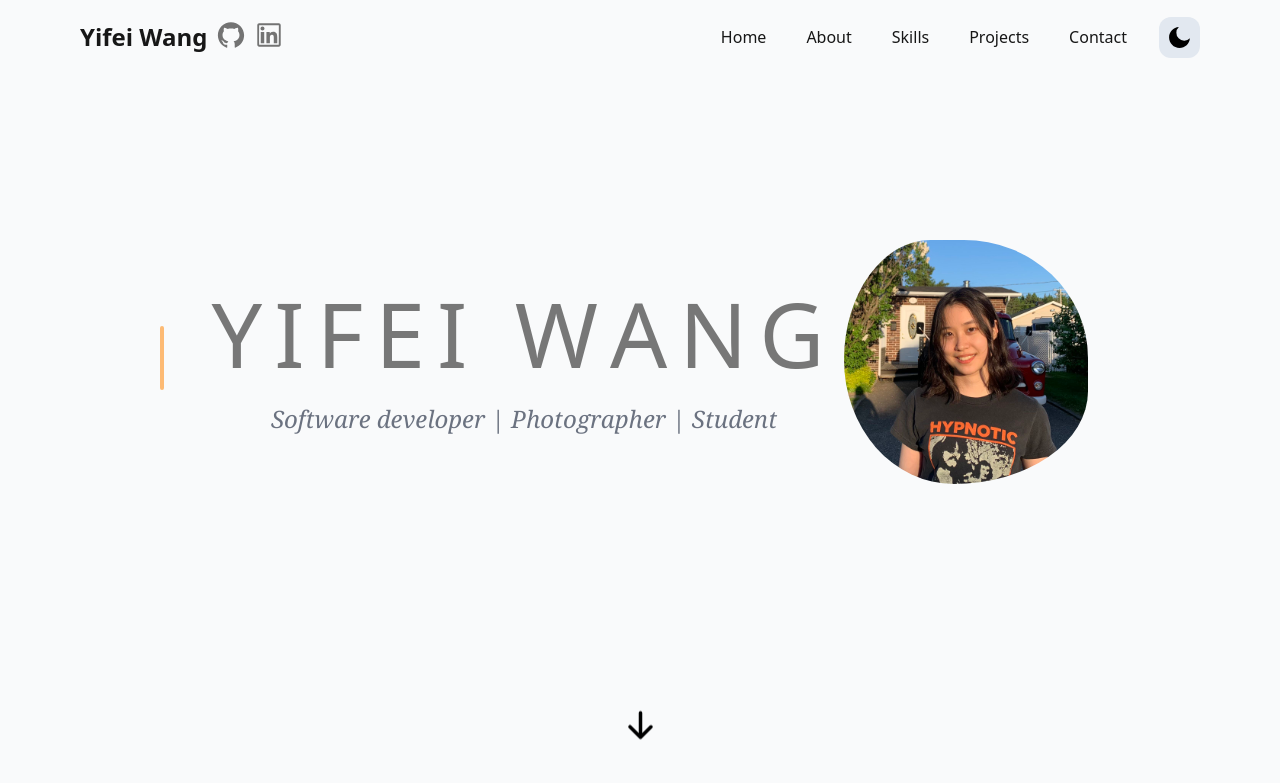
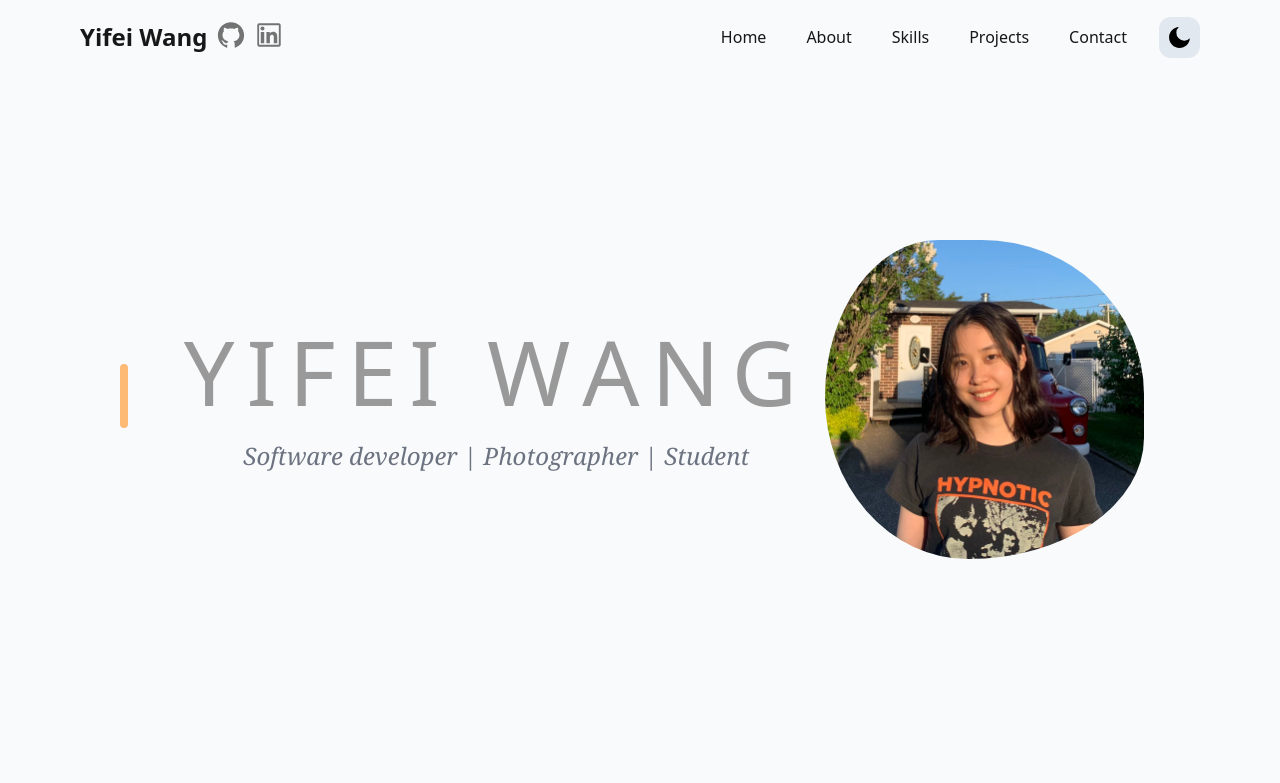
Before and after one commit to yifeiw701/portfolio-app, a Next.js app: page / in a window 1280 px wide. Shown: the top 783 px of the page. Built offline with nearby package versions, Linux system fonts and the light colour scheme.

Commit message:
improve the layout

```diff
--- a/app/layout.tsx
+++ b/app/layout.tsx
@@ -15,6 +15,7 @@ export default function RootLayout({
       <body className="bg-gray-50 dark:bg-gray-900">
         <ThemeProvider attribute="class">
           <Navbar />
+          <div />
           {children}
           <Footer />
         </ThemeProvider>
--- a/app/page.tsx
+++ b/app/page.tsx
@@ -7,7 +7,7 @@ import ContactMe from "@/components/Contact";
 
 export default function Home() {
   return (
-    <main className="mx-auto max-w-3xl px-4 sm:px-6 md:max-w-5xl">
+    <main className=" flex-grow mx-auto max-w-3xl px-5 sm:px-6 md:max-w-5xl lg:max-w-6xl">
       <Hero />
       <About />
       <Skills />
--- a/components/Hero.tsx
+++ b/components/Hero.tsx
@@ -16,7 +16,7 @@ const TitleLetter = (props: { name: string; index: number }) => {
     <motion.li
       key={name}
       className={`cursor-pointer ${animating ? "animate-rotate" : ""} mr-3`}
-      initial={{ rotateY: 0, color: "#777" }}
+      initial={{ rotateY: 0, color: "#999999" }}
       onMouseEnter={() => setAnimating(true)}
       onAnimationEnd={() => setAnimating(false)}
       style={{ fontSize: "7vw", animationFillMode: "forwards" }}
@@ -29,9 +29,9 @@ const TitleLetter = (props: { name: string; index: number }) => {
 const Hero = () => {
   return (
     <section id="home">
-      <div className="flex flex-col-reverse relative md:flex-row text-center items-center justify-center animate-fadeIn my-10 py-16 sm:py-32 md:py-48 md:px-8 md:space-x-8 md:text-left lg:px-2">
+      <div className="flex flex-col-reverse relative md:flex-row text-center items-center justify-center animate-fadeIn my-10 py-16 sm:py-32 md:py-48 md:px-8 md:space-x-4 lg:space-x-4 md:text-left">
         <hr className="w-2 h-16 mr-4 lg:mr-10 my-auto bg-orange-300 border-0 rounded invisible md:visible"></hr>
-        <div className="md:mt-2 md:w-3/5">
+        <div className="md:mt-2 ">
           <div className="text-4xl mt-6 md:mt-0 md:text-6xl">
             <motion.ul
               className="flex justify-center items-center"
@@ -50,7 +50,7 @@ const Hero = () => {
         </div>
 
         <motion.div
-          className="md:mt-2 md:w-1/2 shadow-img animate-profile__animate"
+          className="md:mt-2  shadow-img animate-profile__animate"
           style={{ borderRadius: "50%", overflow: "hidden" }}
           animate={{
             borderRadius: [
--- a/components/Navbar.tsx
+++ b/components/Navbar.tsx
@@ -111,15 +111,12 @@ const Navbar = () => {
                       borderRadius: "10px",
                       transition: { duration: 0.2, ease: "easeInOut" },
                       backgroundColor: "#feb47b",
-                      color: "#fff",
-                      textShadow: "1px 1px 2px rgba(0, 0, 0, 0.25)",
                     }}
                     whileTap={{ scale: 0.95 }}
                     onClick={() => setNavbar(!navbar)}
                   >
                     <Link
                       to={item.page}
-                      className="hover:text-neutral-100"
                       activeClass="active"
                       spy={true}
                       smooth={true}
--- a/components/Projects.tsx
+++ b/components/Projects.tsx
@@ -18,7 +18,7 @@ const projects = [
       "Yep, I built this fully responsive personal portfolio with an emphasis on UX design.",
     image: "/portfolio.png",
     github: "https://github.com/yifeiw701/portfolio-app",
-    link: "https://quote-generator-chi-amber.vercel.app/",
+    link: "https://yifei-portfolio.vercel.app/",
   },
   {
     name: "Recipe App",
```
